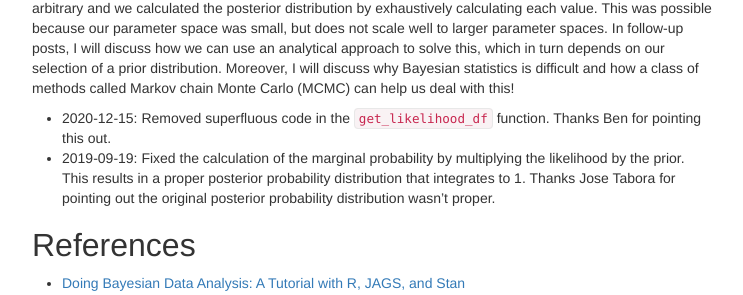
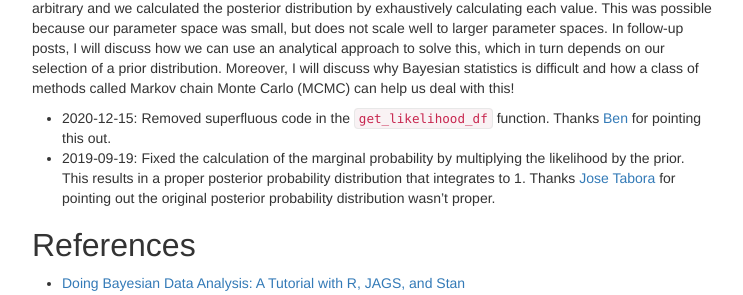
Before and after one commit to tinyheero/tinyheero.github.io, a Jekyll site: the page built from _posts/2017-03-08-how-to-bayesian-infer-101.md, in a window 1280 px wide and 900 px high, scrolled down 10029 px. Shown: the part 150-445 px from the top of the window, without its empty margins (268-1011 px from the left). Built offline with Jekyll 4.4.1, drawn with Linux system fonts in a browser that asks for light colours; nearby versions of some CDN libraries; library files that are not in the unit come from our copies; formulas are drawn with MathJax 3; comment, search, counter and statistics services are not loaded; part of the change alters nothing that is shown.

```diff
--- a/_posts/2017-03-08-how-to-bayesian-infer-101.md
+++ b/_posts/2017-03-08-how-to-bayesian-infer-101.md
@@ -434,11 +434,12 @@ difficult and how a class of methods called Markov chain Monte Carlo (MCMC) can
 help us deal with this!
 
 * 2020-12-15: Removed superfluous code in the `get_likelihood_df` function.
-    Thanks Ben for pointing this out.
+    Thanks [Ben](https://disqus.com/by/disqus_bennyp/) for pointing this out.
 * 2019-09-19: Fixed the calculation of the marginal probability by multiplying
     the likelihood by the prior. This results in a proper posterior probability
-    distribution that integrates to 1. Thanks Jose Tabora for pointing out the
-    original posterior probability distribution wasn't proper.
+    distribution that integrates to 1. Thanks [Jose Tabora](https://disqus.com/by/disqus_cKBlo84jcJ/)
+    for pointing out the original posterior probability distribution wasn't
+    proper.
 
 ## References
 
```
